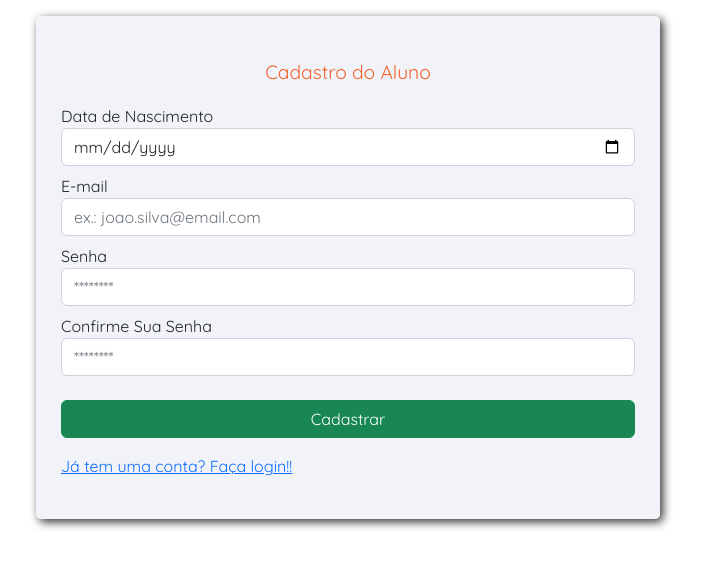
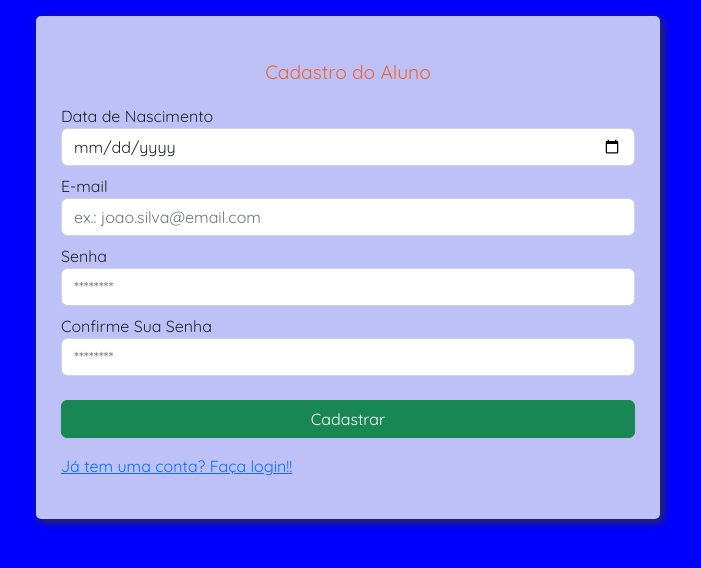
Before and after one commit to Squad009/pj-leiturinha-react, a React (Create React App) app: page /registrar/estudante in a window 1280 px wide. Shown: the top 568 px of the page, without its empty margins (292-993 px from the left). Built offline with nearby package versions, Linux system fonts and the light colour scheme.

Commit message:
alteracao body

```diff
--- a/src/css/login.css
+++ b/src/css/login.css
@@ -15,7 +15,12 @@
     text-align: center;
 }
 h2 {
+
     text-align: center;
     color: #f2622e;
     font-size:larger;
 }
+
+body {
+    background-color: blue;
+}
```
